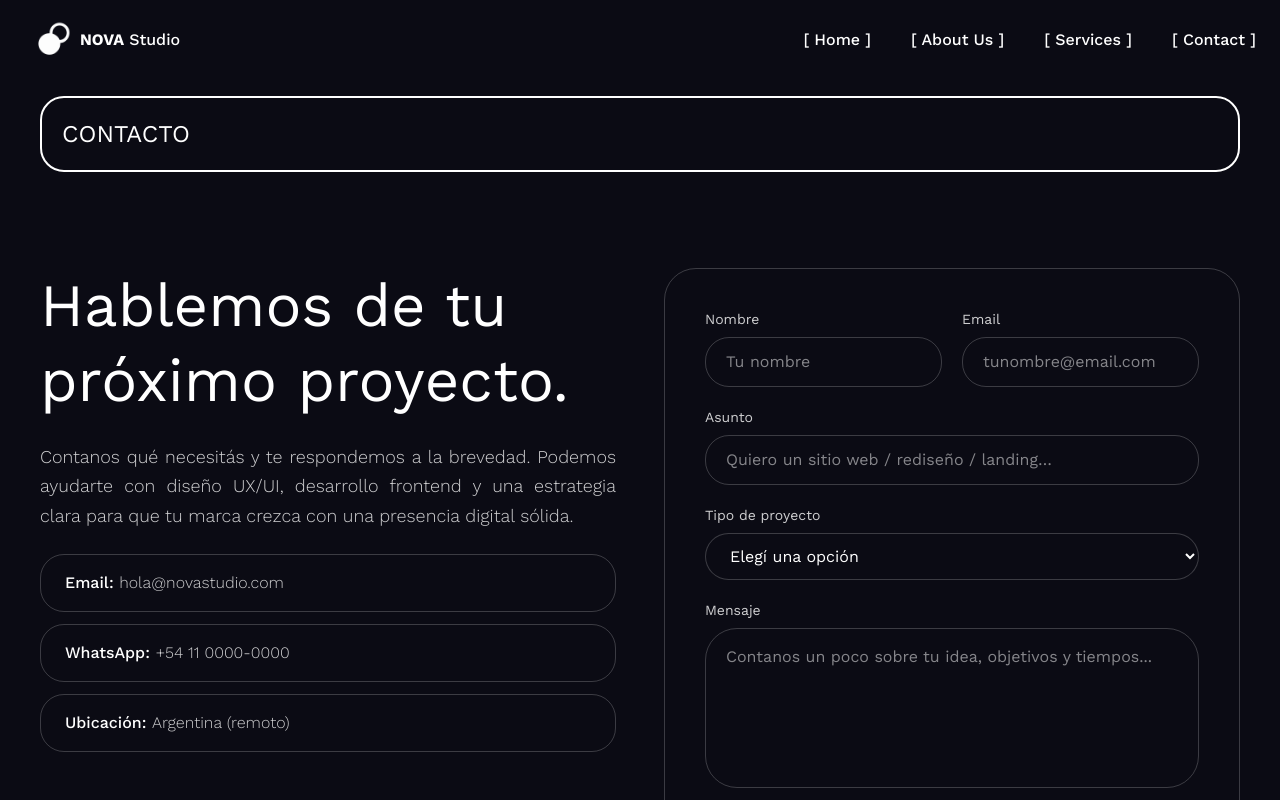
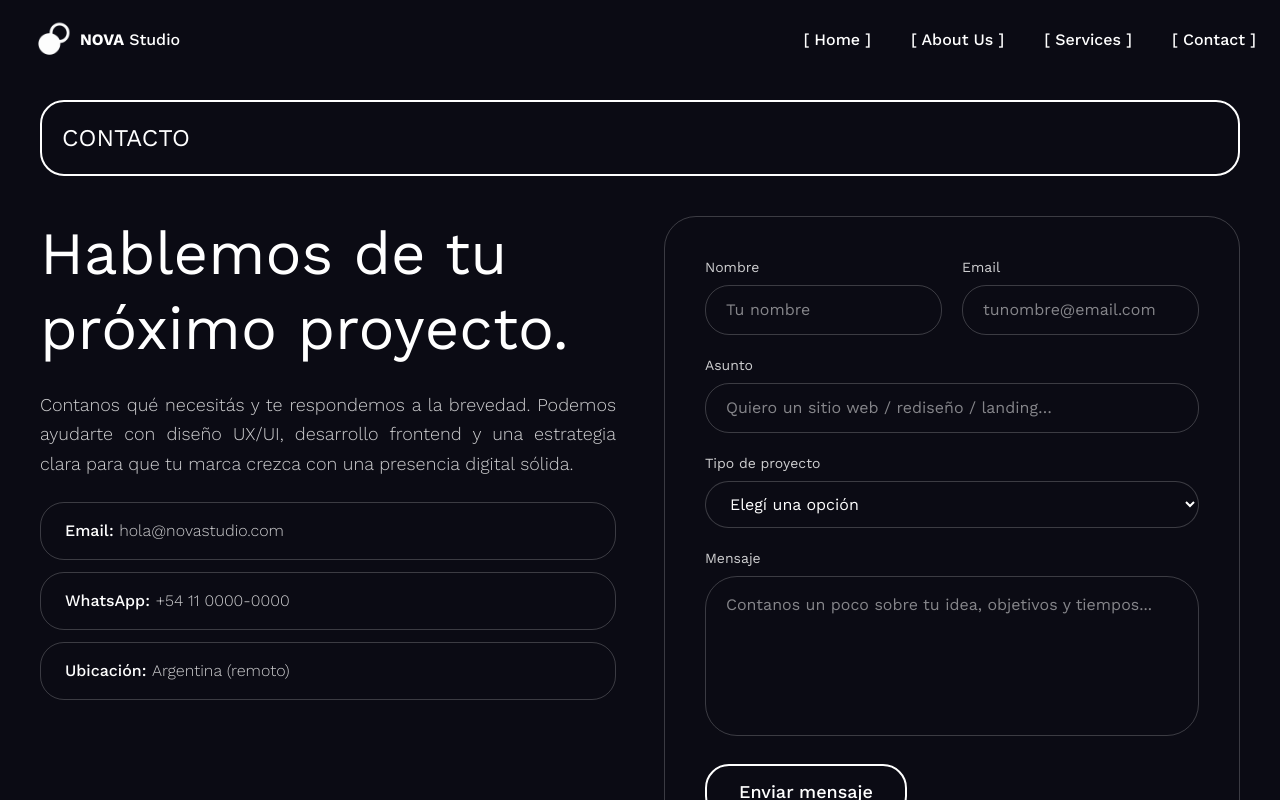
Before and after one commit to NicoleGluj/nova_studio_frontend, a React (Vite) app: page /contact in a window 1280 px wide. Shown: the top 800 px of the page. Built offline with nearby package versions, Linux system fonts and the light colour scheme.

Commit message:
fixed: padding header

```diff
--- a/src/pages/AbooutUs.jsx
+++ b/src/pages/AbooutUs.jsx
@@ -6,7 +6,7 @@ export const AboutUs = () => {
   return (
     <Layout>
       <section className="bg-[#0B0B14] min-h-screen">
-        <section className="py-25 px-10">
+        <section className="pt-25 pb-10 px-10">
           <h2 className="text-white py-5 px-5 text-2xl border-2 w-full rounded-3xl font-regular uppercase">Quienes somos</h2>
         </section>
         <section className="bg-[#0B0B14] py- px-10  gap-10  items-stretch">
--- a/src/pages/Contact.jsx
+++ b/src/pages/Contact.jsx
@@ -4,7 +4,7 @@ export const Contact = () => {
   return (
     <Layout>
       <section className="bg-[#0B0B14] min-h-screen">
-        <div className="py-24 px-6 sm:px-10">
+        <div className="pt-25 pb-10 px-6 sm:px-10">
           <h2 className="text-white py-5 px-5 text-2xl border-2 w-full rounded-3xl font-regular uppercase">
             Contacto
           </h2>
--- a/src/pages/Services.jsx
+++ b/src/pages/Services.jsx
@@ -4,7 +4,7 @@ export const Services = () => {
   return (
     <Layout>
       <section className="bg-[#0B0B14] min-h-screen">
-        <section className="py-25 px-10 ">
+        <section className="pt-25 pb-10 px-10 ">
           <h2 className="text-white py-5 px-5 text-2xl border-2 w-full rounded-3xl font-regular uppercase">Nuestros servicios</h2>
         </section>
         <section className="bg-[#0B0B14] px-10 gap-10  items-stretch text-white">
```
